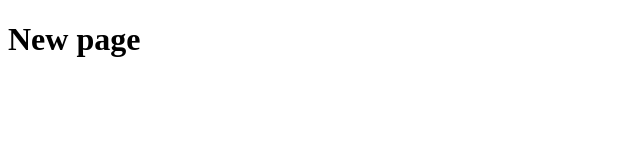
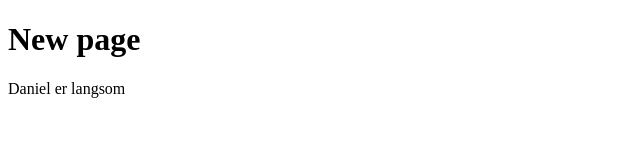
Before and after one commit to kdencker93/gittest, a plain HTML site: page GitTest/WebContent/Exercise3.html in a window 1280 px wide. Shown: the whole page, without its empty margins (0-640 px from the left). Drawn offline with Linux system fonts and the light colour scheme.

Commit message:
change Kathrine

```diff
--- a/GitTest/WebContent/Exercise3.html
+++ b/GitTest/WebContent/Exercise3.html
@@ -6,5 +6,6 @@
 </head>
 <body>
 	<h1>New page</h1>
+	<p>Daniel er langsom</p>
 </body>
 </html>
```
